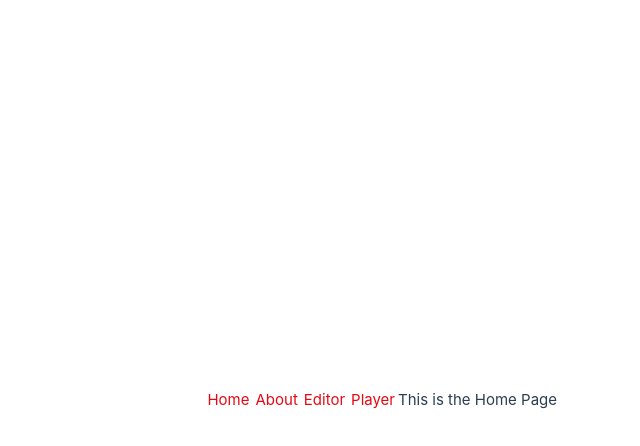
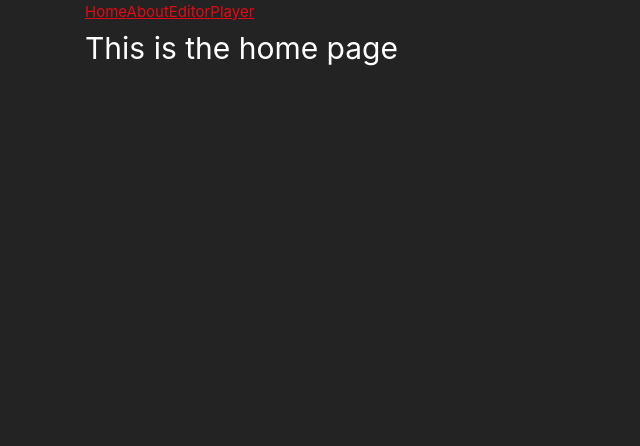
Before and after one commit to riaqliu/movie-management-platform, a Vue app in the folder vue-frontend/: page / in a window 1280 px wide. Shown: the top 446 px of the page, without its empty margins (242-882 px from the left). Built offline with nearby package versions, Linux system fonts and the light colour scheme.

Commit message:
Add CSS colours

```diff
--- a/vue-frontend/src/App.vue
+++ b/vue-frontend/src/App.vue
@@ -3,8 +3,9 @@ import { RouterLink, RouterView } from 'vue-router'
 </script>
 
 <template>
+  <div class="wrapper">
     <header>
-    <div class="wrapper">
+      <div class="header-wrapper">
         <nav>
           <RouterLink to="/">Home</RouterLink>
           <RouterLink to="/about">About</RouterLink>
@@ -15,8 +16,12 @@ import { RouterLink, RouterView } from 'vue-router'
     </header>
 
     <RouterView />
+  </div>
 </template>
 
 <style scoped style="sass">
+body {
+  display: flex;
+}
 
 </style>
--- a/vue-frontend/src/assets/base.css
+++ b/vue-frontend/src/assets/base.css
@@ -1,53 +1,30 @@
 /* color palette from <https://github.com/vuejs/theme> */
 :root {
-  --vt-c-white: #ffffff;
-  --vt-c-white-soft: #f8f8f8;
-  --vt-c-white-mute: #f2f2f2;
+  --nf-red: #e50914;
+  --nf-black: #000000;
+  --nf-white: #ffffff;
 
-  --vt-c-black: #181818;
-  --vt-c-black-soft: #222222;
-  --vt-c-black-mute: #282828;
+  --nf-red-100: #eb3942;
+  --nf-red-200: #c11119;
+  --nf-red-300: #F50723;
 
-  --vt-c-indigo: #2c3e50;
-
-  --vt-c-divider-light-1: rgba(60, 60, 60, 0.29);
-  --vt-c-divider-light-2: rgba(60, 60, 60, 0.12);
-  --vt-c-divider-dark-1: rgba(84, 84, 84, 0.65);
-  --vt-c-divider-dark-2: rgba(84, 84, 84, 0.48);
-
-  --vt-c-text-light-1: var(--vt-c-indigo);
-  --vt-c-text-light-2: rgba(60, 60, 60, 0.66);
-  --vt-c-text-dark-1: var(--vt-c-white);
-  --vt-c-text-dark-2: rgba(235, 235, 235, 0.64);
+  --nf-grey-100: #b3b3b3;
+  --nf-grey-250: #777777;
+  --nf-grey-800: #232323;
+  --nf-grey-850: #181818;
 }
 
 /* semantic color variables for this project */
 :root {
-  --color-background: var(--vt-c-white);
-  --color-background-soft: var(--vt-c-white-soft);
-  --color-background-mute: var(--vt-c-white-mute);
+  --color-background: var(--nf-grey-800);
 
-  --color-border: var(--vt-c-divider-light-2);
-  --color-border-hover: var(--vt-c-divider-light-1);
+  --color-border: var(--nf-red-200);
+  --color-border-hover: var(--nf-red-100);
 
-  --color-heading: var(--vt-c-text-light-1);
-  --color-text: var(--vt-c-text-light-1);
+  --color-heading: var(--nf-red);
+  --color-text: var(--nf-white);
 
   --section-gap: 160px;
-}
-
-@media (prefers-color-scheme: dark) {
-  :root {
-    --color-background: var(--vt-c-black);
-    --color-background-soft: var(--vt-c-black-soft);
-    --color-background-mute: var(--vt-c-black-mute);
-
-    --color-border: var(--vt-c-divider-dark-2);
-    --color-border-hover: var(--vt-c-divider-dark-1);
-
-    --color-heading: var(--vt-c-text-dark-1);
-    --color-text: var(--vt-c-text-dark-2);
-  }
 }
 
 *,
--- a/vue-frontend/src/assets/main.css
+++ b/vue-frontend/src/assets/main.css
@@ -8,18 +8,7 @@
 }
 
 a {
-  text-decoration: none;
-  transition: 0.4s;
-  padding: 3px;
-}
-
-.green {
-  color: hsla(160, 100%, 37%, 1);
-}
-
-a,
-.red {
-  color: #E50914
+  color: var(--nf-red);
 }
 
 
@@ -32,7 +21,6 @@ a,
 @media (min-width: 1024px) {
   body {
     display: flex;
-    place-items: center;
   }
 
   #app {
--- a/vue-frontend/src/views/HomeView.vue
+++ b/vue-frontend/src/views/HomeView.vue
@@ -2,7 +2,7 @@
 </script>
 
 <template>
-  <main>
-    This is the Home Page
-  </main>
+  <div class="home">
+    <h1>This is the home page</h1>
+  </div>
 </template>
```
Also changed, not shown: vue-frontend/src/assets/logo.svg (deleted). Lines whose indentation alone changed are shown as unchanged.
